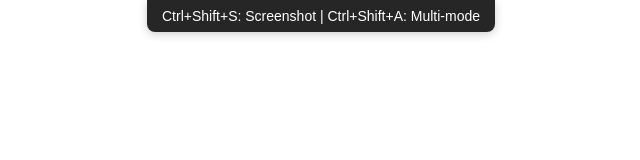
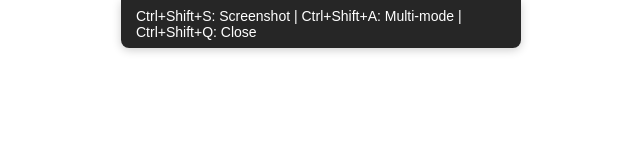
Before and after one commit to traysonkelii/oa-coder, an Electron app: page index.html in a window 800 px wide. Shown: the whole page, without its empty margins (79-719 px from the left). Drawn offline with nearby package versions, Linux system fonts and the light colour scheme; no server answers.

Commit message:
Updated the Banner to show the command to close Application

```diff
--- a/index.html
+++ b/index.html
@@ -199,7 +199,7 @@
       });
     });
 
-    updateBanner("Ctrl+Shift+S: Screenshot | Ctrl+Shift+A: Multi-mode");
+    updateBanner("Ctrl+Shift+S: Screenshot | Ctrl+Shift+A: Multi-mode | Ctrl+Shift+Q: Close");
   </script>
 </body>
 </html>
```
